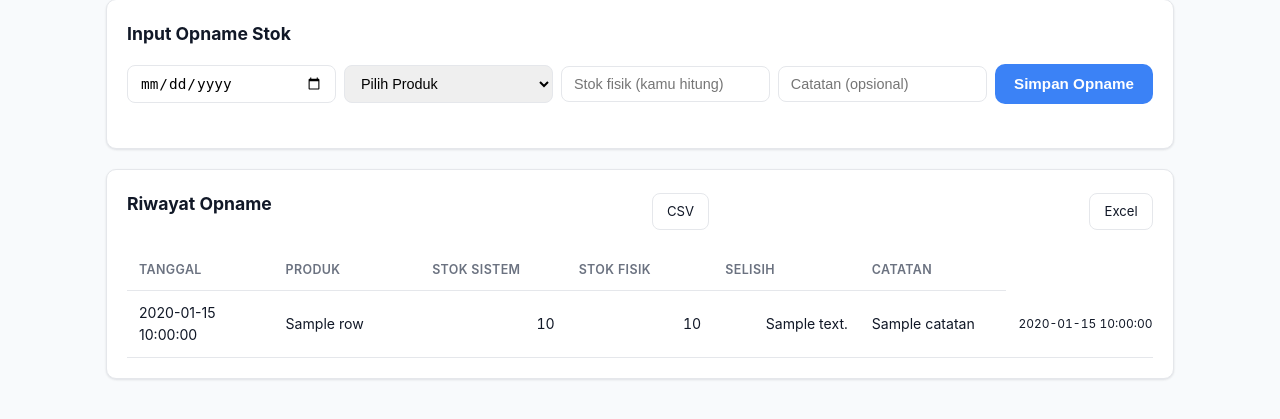
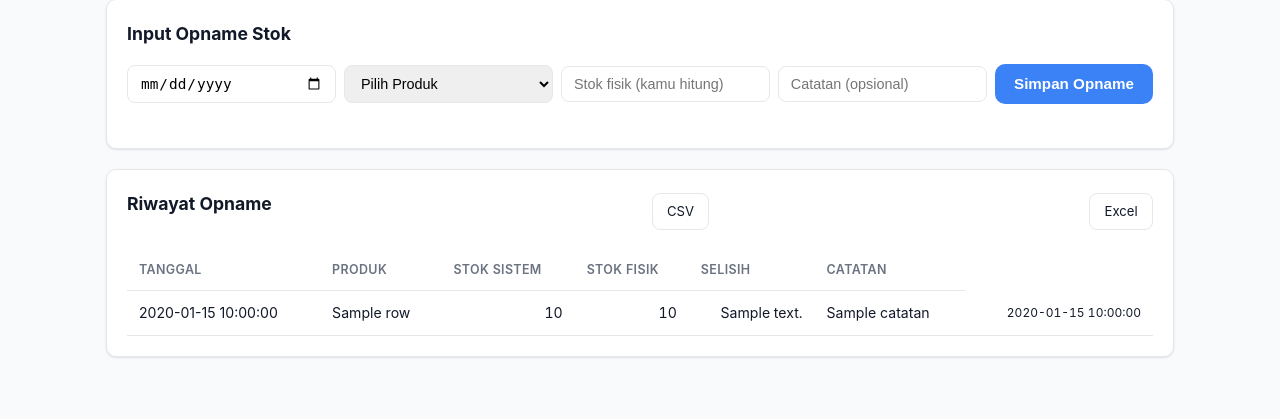
Before and after one commit to rizalnurdin093-sketch/warung-sembako, a Flask app: template templates/opname.html in a window 1280 px wide. Shown: the part 82-501 px from the top of the page. Run offline with Flask 2, Linux system fonts and the light colour scheme; the template is opened without the code that fills it: most values are stand-ins (such as "Sample title", 1, 10 or a date in 2020).

Commit message:
Fix: tabel revert ke auto layout + min-width pada kolom num

```diff
--- a/static/style.css
+++ b/static/style.css
@@ -66,15 +66,12 @@ body { font-family: -apple-system, BlinkMacSystemFont, 'Segoe UI', Roboto, 'Helv
 
 /* TABLE */
 .table-wrap { overflow-x: auto; -webkit-overflow-scrolling: touch; }
-.table { width: 100%; border-collapse: collapse; table-layout: fixed; }
-.table th, .table td { text-align: left; padding: .65rem .75rem; border-bottom: 1px solid var(--border); font-size: .88rem; word-break: break-word; overflow-wrap: break-word; }
+.table { width: 100%; border-collapse: collapse; }
+.table th, .table td { text-align: left; padding: .65rem .75rem; border-bottom: 1px solid var(--border); font-size: .88rem; }
 .table th { color: var(--soft); font-weight: 600; font-size: .78rem; text-transform: uppercase; letter-spacing: .03em; white-space: nowrap; }
 .table tr:hover td { background: #f8fafc; }
-.table .num { text-align: right; font-variant-numeric: tabular-nums; white-space: nowrap; }
+.table .num { text-align: right; font-variant-numeric: tabular-nums; white-space: nowrap; min-width: 80px; }
 .table .warn { color: var(--warn); font-weight: 600; }
-.table td:nth-child(1) { width: 25%; }
-.table td:nth-child(2), .table td:nth-child(3), .table td:nth-child(4), .table td:nth-child(5) { width: 15%; }
-.table td:nth-child(n+6) { width: auto; }
 
 /* BUTTONS */
 .btn-ghost { display: inline-block; padding: .45rem .9rem; border: 1px solid var(--border); border-radius: 8px; font-size: .82rem; color: var(--ink); background: var(--panel); transition: all .15s; text-decoration: none; cursor: pointer; }
```
